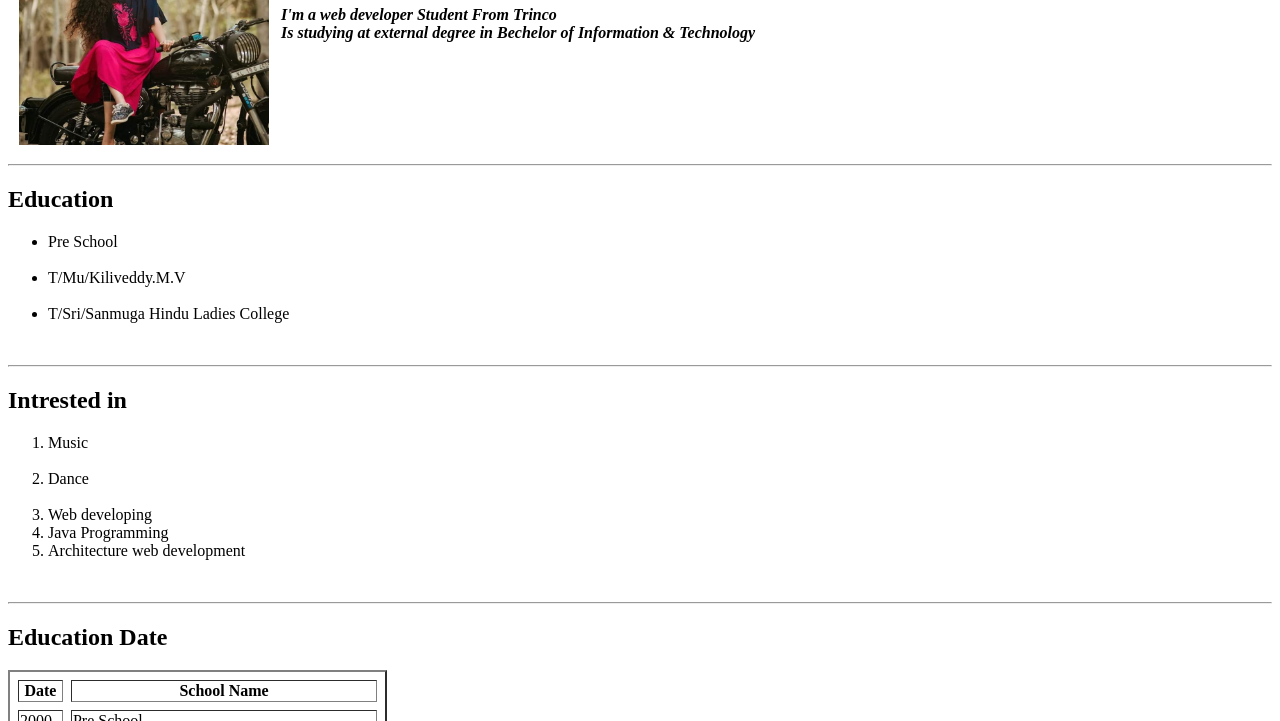
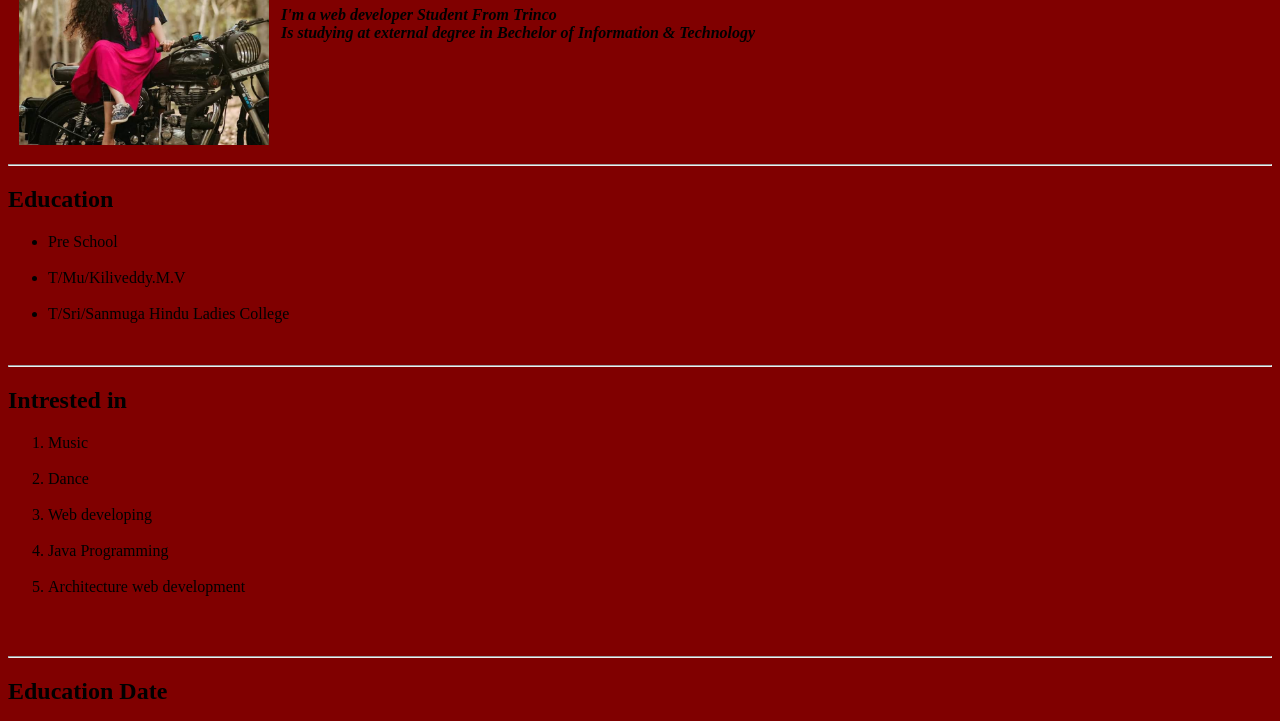
Before and after one commit to DiyaAngel/CV, a plain HTML site: page index.html in a window 1280 px wide. Shown: the part 174-895 px from the top of the page. Drawn offline with Linux system fonts and the light colour scheme.

Commit message:
Update index.html

```diff
--- a/index.html
+++ b/index.html
@@ -2,7 +2,7 @@
     <head>
         <title> Diya presonal website </title>
       </head>
-    <body background color="maroon">
+    <body style="background-color: maroon;">
         <table cellspacing="10">
         <tr>
             <td>
@@ -31,9 +31,9 @@
         <ol>
             <li>Music</li><br>
             <li>Dance</li><br>
-            <li>Web developing</li>
-            <li>Java Programming</li>
-            <li>Architecture web development</li>
+            <li>Web developing</li><br>
+            <li>Java Programming</li><br>
+            <li>Architecture web development</li><br>
         </ol><br>
 
         <hr>
```
